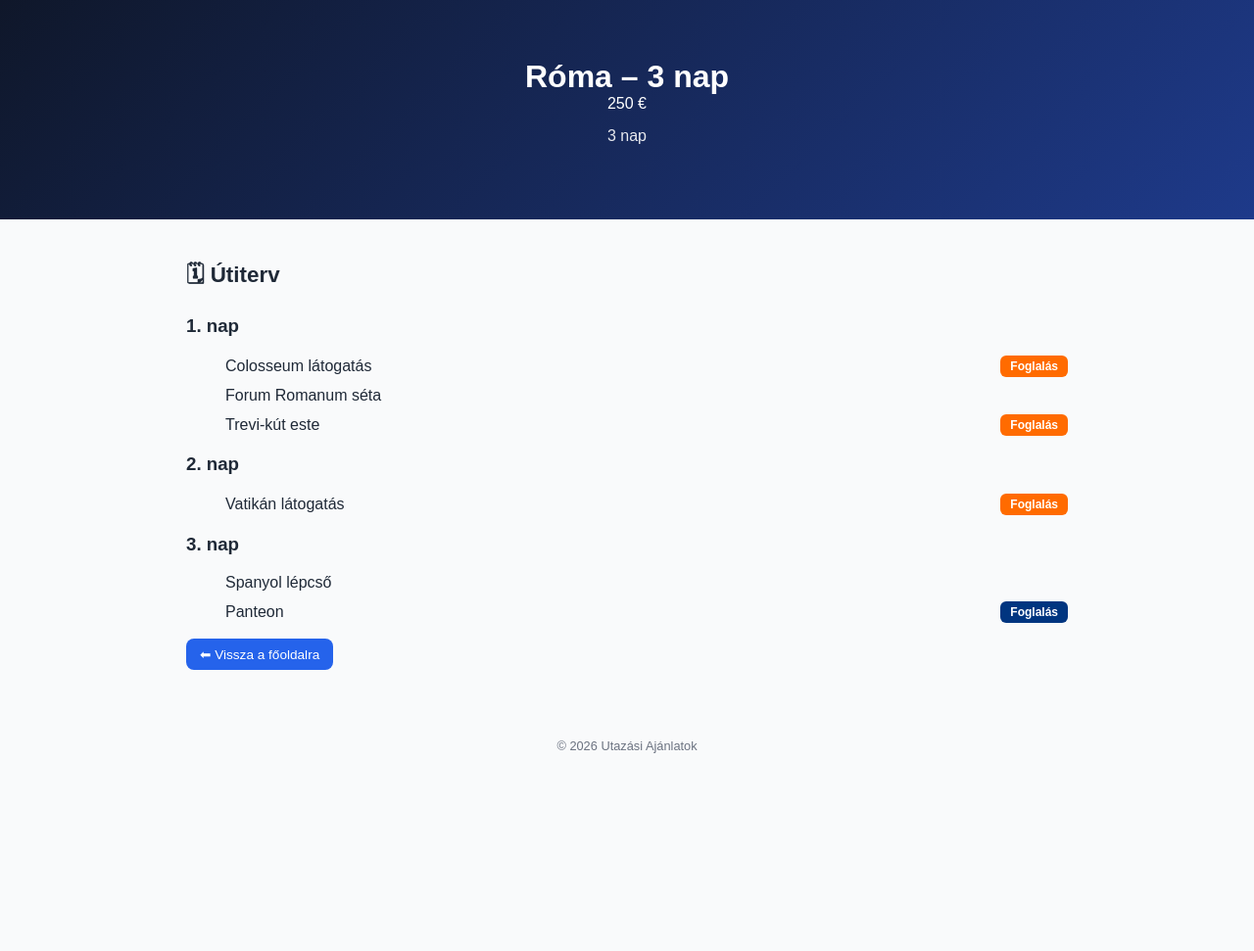
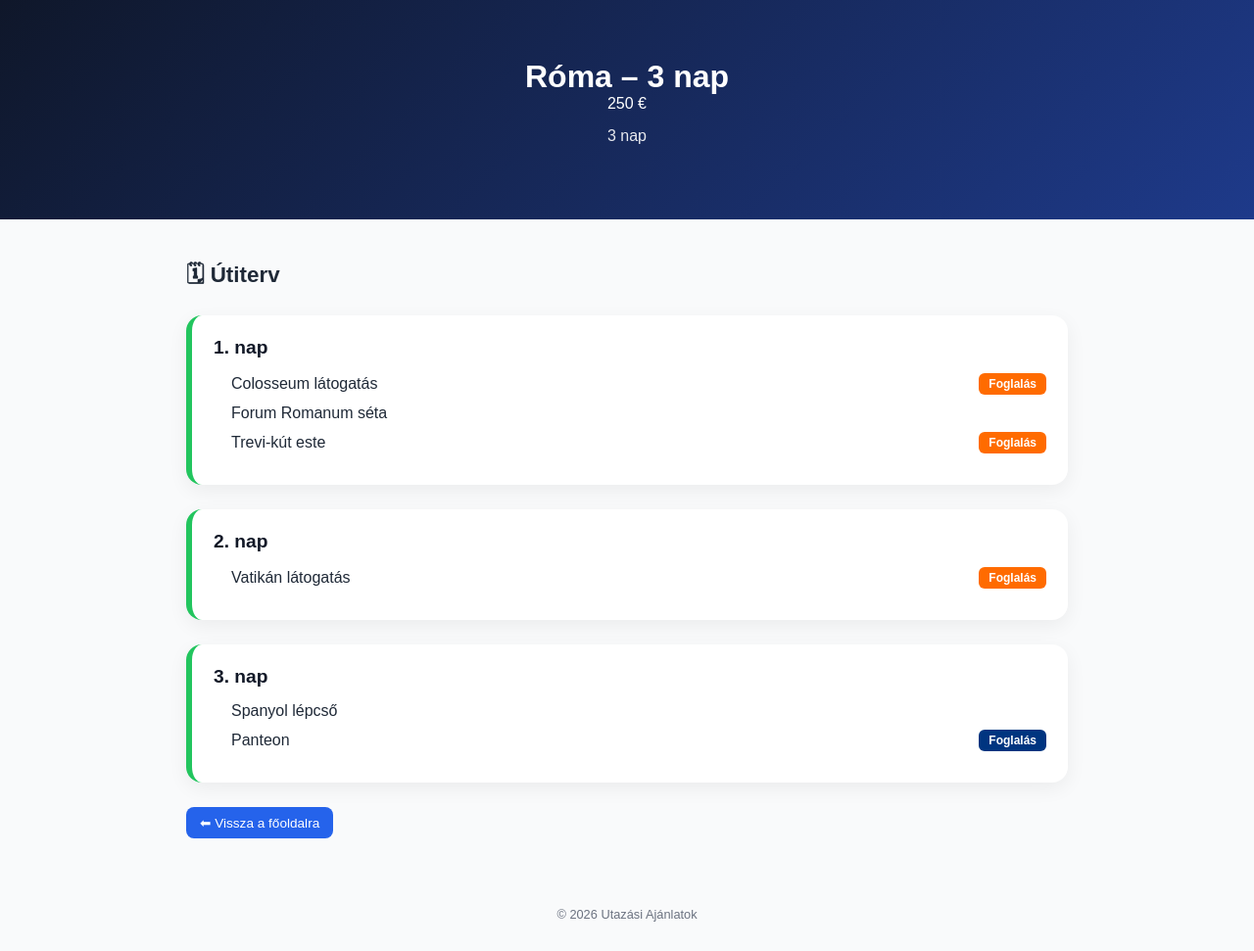
Before and after one commit to Norbi6/travel_site, a Jekyll site: the page built from _offers/rome2.md, in a window 1280 px wide. Shown: the whole page at 98% size. Built offline with Jekyll 4.4.1, drawn with Linux system fonts in a browser that asks for light colours; before the commit the page ends 900 px from its top, so only the background shows below that.

Commit message:
Update style.css

```diff
--- a/assets/css/style.css
+++ b/assets/css/style.css
@@ -78,65 +78,6 @@ footer {
   color: #6b7280;
 }
 
-/* ===== Affiliate blokkok ===== */
-
-.affiliate-card {
-  border: 2px solid #e5e7eb;
-  background: #ffffff;
-  padding: 20px;
-  margin: 25px 0;
-  border-radius: 14px;
-  box-shadow: 0 6px 18px rgba(0, 0, 0, 0.06);
-  transition: transform 0.2s ease, box-shadow 0.2s ease;
-}
-
-.affiliate-card:hover {
-  transform: translateY(-4px);
-  box-shadow: 0 10px 25px rgba(0, 0, 0, 0.1);
-}
-
-.affiliate-card h3 {
-  margin-top: 0;
-  margin-bottom: 12px;
-  font-size: 1.1rem;
-}
-
-/* Booking típus */
-
-.affiliate-booking {
-  border-left: 6px solid #003580;
-}
-
-/* GetYourGuide típus */
-
-.affiliate-gyg {
-  border-left: 6px solid #ff6b00;
-}
-
-/* Affiliate gomb */
-
-.affiliate-btn {
-  display: inline-block;
-  padding: 10px 16px;
-  border-radius: 8px;
-  text-decoration: none;
-  font-size: 0.9rem;
-  font-weight: bold;
-  color: white;
-  transition: opacity 0.2s ease;
-}
-
-.affiliate-btn:hover {
-  opacity: 0.9;
-}
-
-.btn-booking {
-  background-color: #003580;
-}
-
-.btn-gyg {
-  background-color: #ff6b00;
-}
 
 .activity-row {
   display: flex;
@@ -179,3 +120,25 @@ footer {
 .btn-gyg {
   background-color: #ff6b00;
 }
+
+.day-card {
+  background: white;
+  padding: 22px;
+  margin-bottom: 25px;
+  border-radius: 16px;
+  box-shadow: 0 6px 20px rgba(0,0,0,0.06);
+  border-left: 6px solid #22c55e;
+}
+
+.day-card h3 {
+  margin-top: 0;
+  margin-bottom: 15px;
+  font-size: 1.2rem;
+  color: #111827;
+}
+
+.activity-list {
+  list-style: disc;
+  padding-left: 18px;
+  margin: 0;
+}
```
